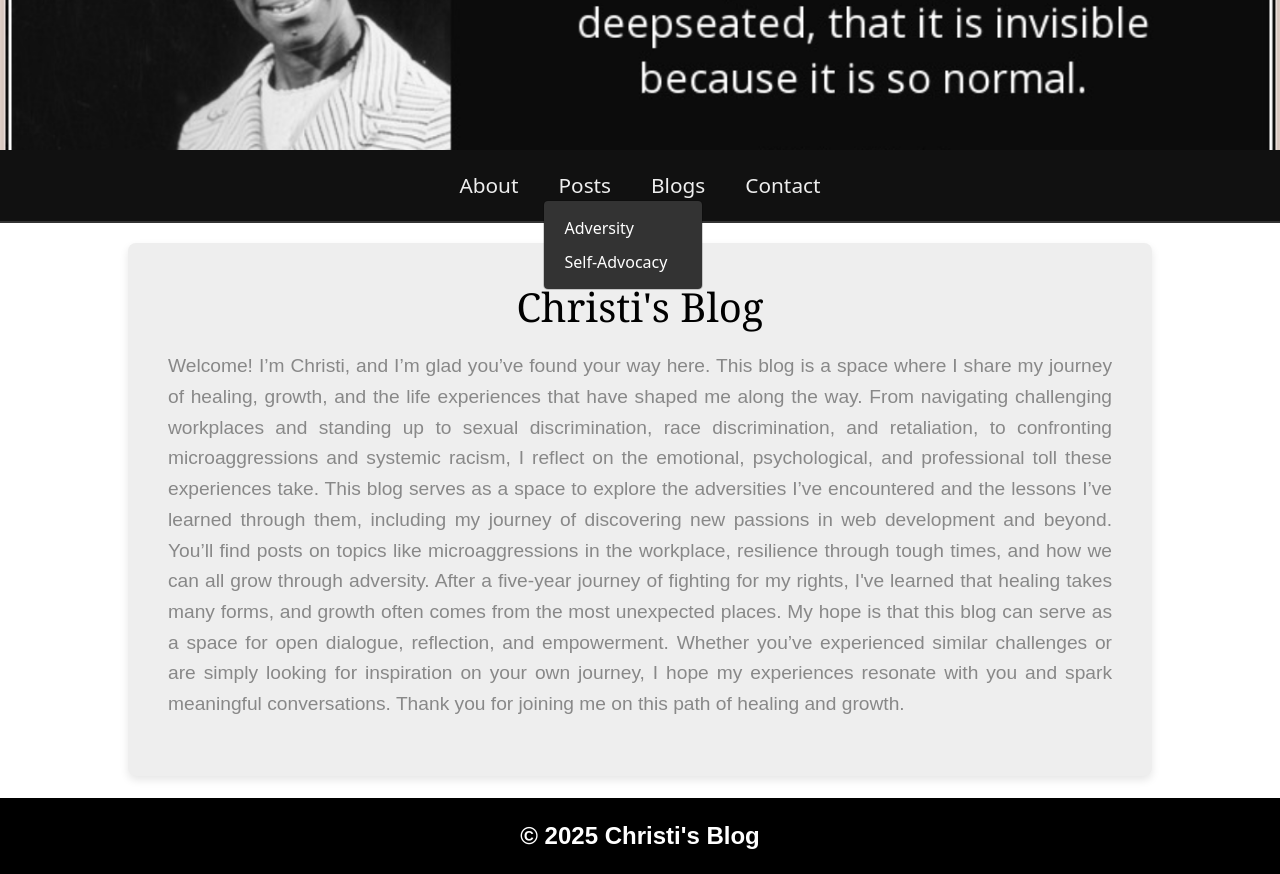
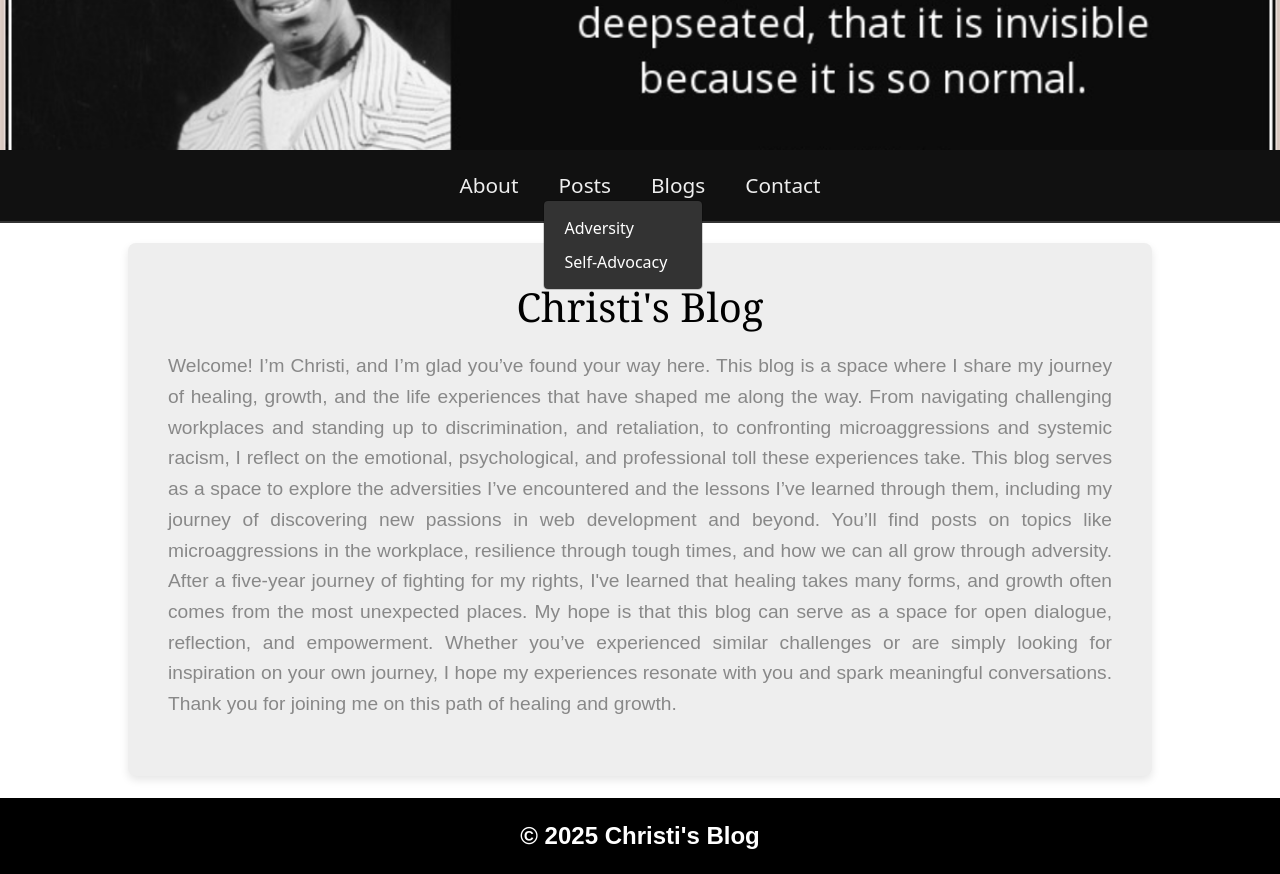
Before and after one commit to ChristiHarlow/christisblog, a React (Create React App) app: page /about in a window 1280 px wide. Built offline with nearby package versions, Linux system fonts and the light colour scheme; a web font is replaced by a local one.

Commit message:
Update About.js

```diff
--- a/src/components/About.js
+++ b/src/components/About.js
@@ -8,7 +8,7 @@ function About() {
       <p className="about-content">
   Welcome! I’m Christi, and I’m glad you’ve found your way here.
   This blog is a space where I share my journey of healing, growth, and the life experiences that have shaped me along the way.
-  From navigating challenging workplaces and standing up to sexual discrimination, race discrimination, and retaliation, to confronting microaggressions and systemic racism, I reflect on the emotional, psychological, and professional toll these experiences take. This blog serves as a space to explore the adversities I’ve encountered and the lessons I’ve learned through them, including my journey of discovering new passions in web development and beyond.
+  From navigating challenging workplaces and standing up to discrimination, and retaliation, to confronting microaggressions and systemic racism, I reflect on the emotional, psychological, and professional toll these experiences take. This blog serves as a space to explore the adversities I’ve encountered and the lessons I’ve learned through them, including my journey of discovering new passions in web development and beyond.
 
   You’ll find posts on topics like microaggressions in the workplace, resilience through tough times,
   and how we can all grow through adversity. After a five-year journey of fighting for my rights,
```
